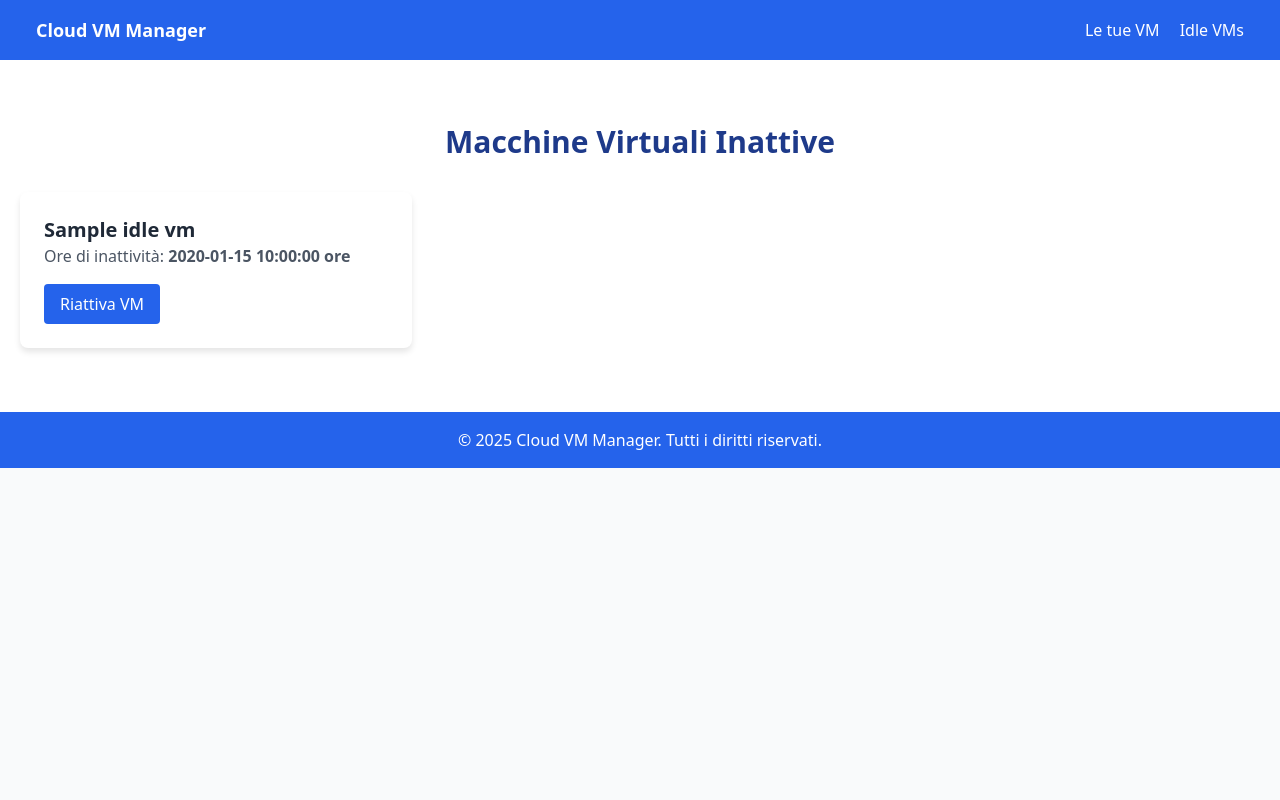
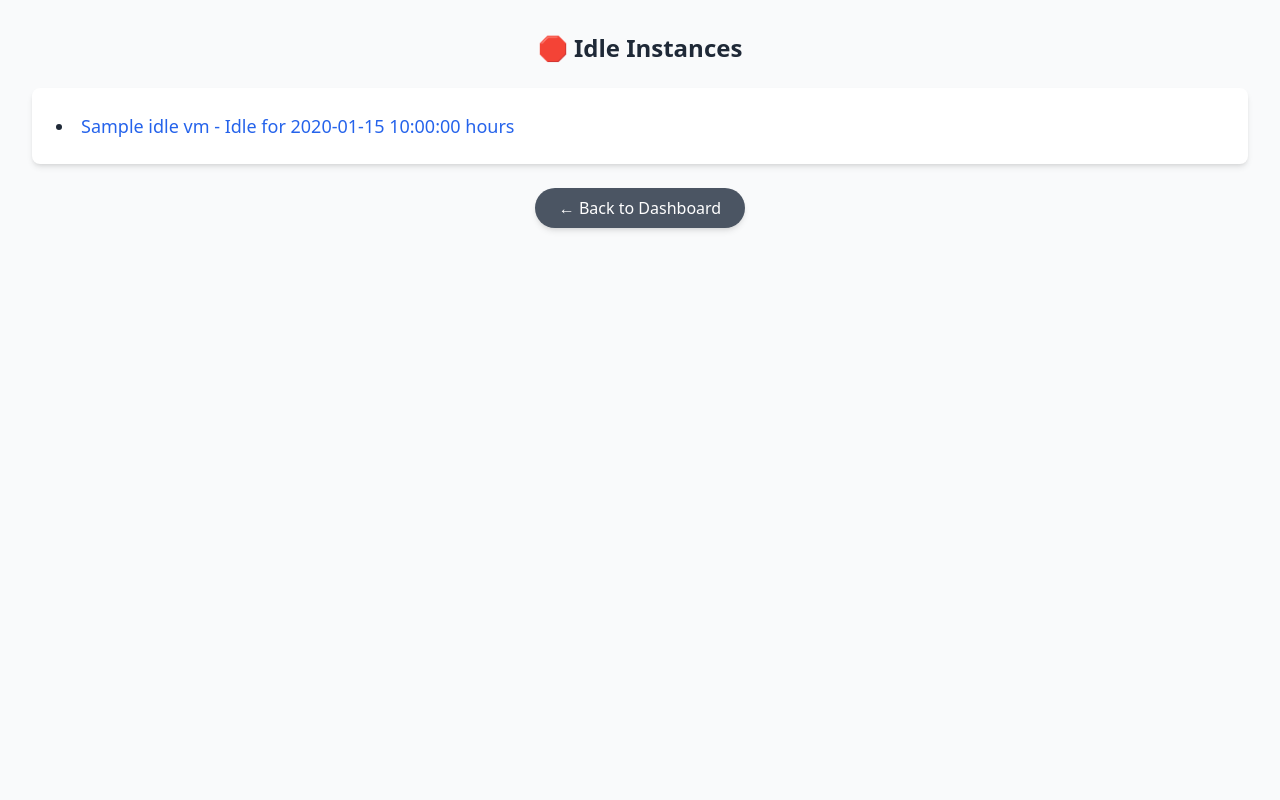
Before and after one commit to MariaCascone66/Cloudcost-Idle, a Flask app: template templates/idle_modal.html in a window 1280 px wide. Run offline with Flask 3, Linux system fonts and the light colour scheme; the template is opened without the code that fills it: most values are stand-ins (such as "Sample title", 1, 10 or a date in 2020); some libraries are stand-ins or nearby versions.

Commit message:
ritorno alla vecchia versione

```diff
--- a/templates/idle_modal.html
+++ b/templates/idle_modal.html
@@ -1,70 +1,53 @@
-<!DOCTYPE html>
-<html lang="it">
-<head>
 <meta charset="UTF-8">
-    <meta name="viewport" content="width=device-width, initial-scale=1.0">
-    <title>💻 Cloud VM Manager - Idle VMs</title>
-
-    <!-- Tailwind CSS via CDN -->
+<title>Idle Instances</title>
 <script src="https://cdn.tailwindcss.com"></script>
-
-    <style>
-        /* Personalizzazione stilistica */
-        .container {
-            max-width: 1200px;
-            margin: 0 auto;
-            padding: 0 20px;
+<script>
+    function openModal(vmName, vmId) {
+        document.getElementById('vmName').innerText = vmName;
+        document.getElementById('deleteLink').href = '/delete_vm/' + vmId;
+        document.getElementById('modal').classList.remove('hidden');
     }
 
-        .card {
-            border-radius: 8px;
-            box-shadow: 0 4px 6px rgba(0, 0, 0, 0.1);
-            background-color: #fff;
+    function closeModal() {
+        document.getElementById('modal').classList.add('hidden');
     }
-    </style>
+</script>
 </head>
-<body class="bg-gray-50">
+<body class="bg-gray-50 text-gray-800 min-h-screen">
+<div class="container mx-auto p-8">
+    <h2 class="text-2xl font-bold mb-6 text-center">🛑 Idle Instances</h2>
 
-    <!-- Navbar -->
-    <nav class="bg-blue-600 p-4">
-        <div class="container flex items-center justify-between">
-            <div class="text-white text-lg font-semibold">Cloud VM Manager</div>
-            <div class="text-white">
-                <a href="/" class="mr-4 hover:text-gray-200">Le tue VM</a>
-                <a href="#" class="hover:text-gray-200">Idle VMs</a>
+    <div class="bg-white shadow-md rounded-lg p-6">
+        {% if idle_vms %}
+        <ul class="space-y-3 list-disc list-inside text-lg">
+            {% for vm in idle_vms %}
+            <li>
+                <button onclick="openModal('{{ vm.instance_name }}', '{{ vm.id }}')" class="text-blue-600 hover:underline">
+                    {{ vm.instance_name }} - Idle for {{ vm.hours_since_last_update }} hours
+                </button>
+            </li>
+            {% endfor %}
+        </ul>
+        {% else %}
+        <p class="text-center text-gray-500 text-lg">✅ No idle instances detected.</p>
+        {% endif %}
+    </div>
+
+    <div class="mt-6 text-center">
+        <a href="/" class="inline-block bg-gray-600 hover:bg-gray-700 text-white px-6 py-2 rounded-full shadow-md transition">← Back to Dashboard</a>
     </div>
 </div>
-    </nav>
 
-    <!-- Idle VMs Section -->
-    <section class="py-16 bg-white">
-        <div class="container">
-            <h2 class="text-3xl font-bold text-center text-blue-900 mb-8">Macchine Virtuali Inattive</h2>
-
-            {% if idle_vms %}
-                <div class="grid md:grid-cols-3 gap-8">
-                    {% for vm in idle_vms %}
-                        <div class="card p-6">
-                            <h3 class="text-xl font-semibold text-gray-800">{{ vm.instance_name }}</h3>
-                            <p class="text-gray-600">Ore di inattività: <span class="font-bold">{{ vm.hours_since_last_update }} ore</span></p>
-                            <a href="/reactivate_vm/{{ vm.id }}" class="mt-4 inline-block bg-blue-600 text-white py-2 px-4 rounded hover:bg-blue-700">Riattiva VM</a>
+<!-- Modal -->
+<div id="modal" class="hidden fixed inset-0 bg-gray-800 bg-opacity-50 flex justify-center items-center">
+    <div class="bg-white p-8 rounded-lg shadow-xl text-center">
+        <h3 class="text-xl font-bold mb-4">Confirm Deletion</h3>
+        <p class="mb-6">Do you want to permanently delete <span id="vmName" class="font-semibold"></span>?</p>
+        <div class="space-x-4">
+            <a id="deleteLink" class="bg-red-600 hover:bg-red-700 text-white px-4 py-2 rounded-lg transition">Delete</a>
+            <button onclick="closeModal()" class="bg-gray-400 hover:bg-gray-500 text-white px-4 py-2 rounded-lg transition">Cancel</button>
         </div>
-                    {% endfor %}
     </div>
-            {% else %}
-                <div class="text-center text-gray-600">
-                    <p>Non ci sono macchine virtuali inattive al momento.</p>
 </div>
-            {% endif %}
-        </div>
-    </section>
-
-    <!-- Footer -->
-    <footer class="bg-blue-600 py-4">
-        <div class="container text-center text-white">
-            <p>&copy; 2025 Cloud VM Manager. Tutti i diritti riservati.</p>
-        </div>
-    </footer>
-
 </body>
 </html>
```
Also changed, not shown: app/idle_detector.py (+12 -10 lines), templates/index.html (+78 -3 lines). Lines whose indentation alone changed are shown as unchanged.
